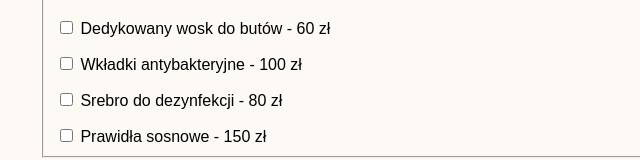
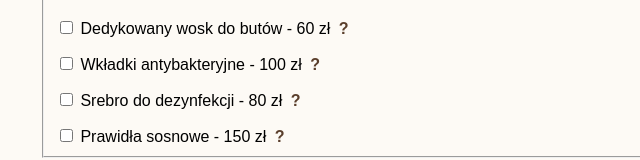
Before and after one commit to PKrokosz/Karelus, a plain HTML site: page zamowienie.html in a window 1280 px wide. Shown: the part 651-811 px from the top of the page, 0-640 px from the left. Drawn offline with Linux system fonts and the light colour scheme.

Commit message:
Add tooltips for accessories

```diff
--- a/zamowienie.html
+++ b/zamowienie.html
@@ -92,6 +92,12 @@
     .button:hover {
       background-color: #472e20;
     }
+    .tooltip {
+      cursor: help;
+      margin-left: 4px;
+      font-weight: bold;
+      color: #5a3e2b;
+    }
   </style>
 </head>
 <body>
@@ -135,10 +141,10 @@
 
     <fieldset>
       <legend>Akcesoria:</legend>
-      <label><input type="checkbox" data-price="60"> Dedykowany wosk do butów - 60 zł</label>
-      <label><input type="checkbox" data-price="100"> Wkładki antybakteryjne - 100 zł</label>
-      <label><input type="checkbox" data-price="80"> Srebro do dezynfekcji - 80 zł</label>
-      <label><input type="checkbox" data-price="150"> Prawidła sosnowe - 150 zł</label>
+      <label><input type="checkbox" data-price="60"> Dedykowany wosk do butów - 60 zł <span class="tooltip" title="Chroni i impregnuje skórę">?</span></label>
+      <label><input type="checkbox" data-price="100"> Wkładki antybakteryjne - 100 zł <span class="tooltip" title="Zapobiegają powstawaniu zapachu">?</span></label>
+      <label><input type="checkbox" data-price="80"> Srebro do dezynfekcji - 80 zł <span class="tooltip" title="Dezynfekuje wnętrze obuwia">?</span></label>
+      <label><input type="checkbox" data-price="150"> Prawidła sosnowe - 150 zł <span class="tooltip" title="Prawidła: pomagają utrzymać kształt buta, wykonane z drewna sosnowego.">?</span></label>
     </fieldset>
 
     <label>Hasło rabatowe:<br><input type="text" id="discount-code"></label>
```
